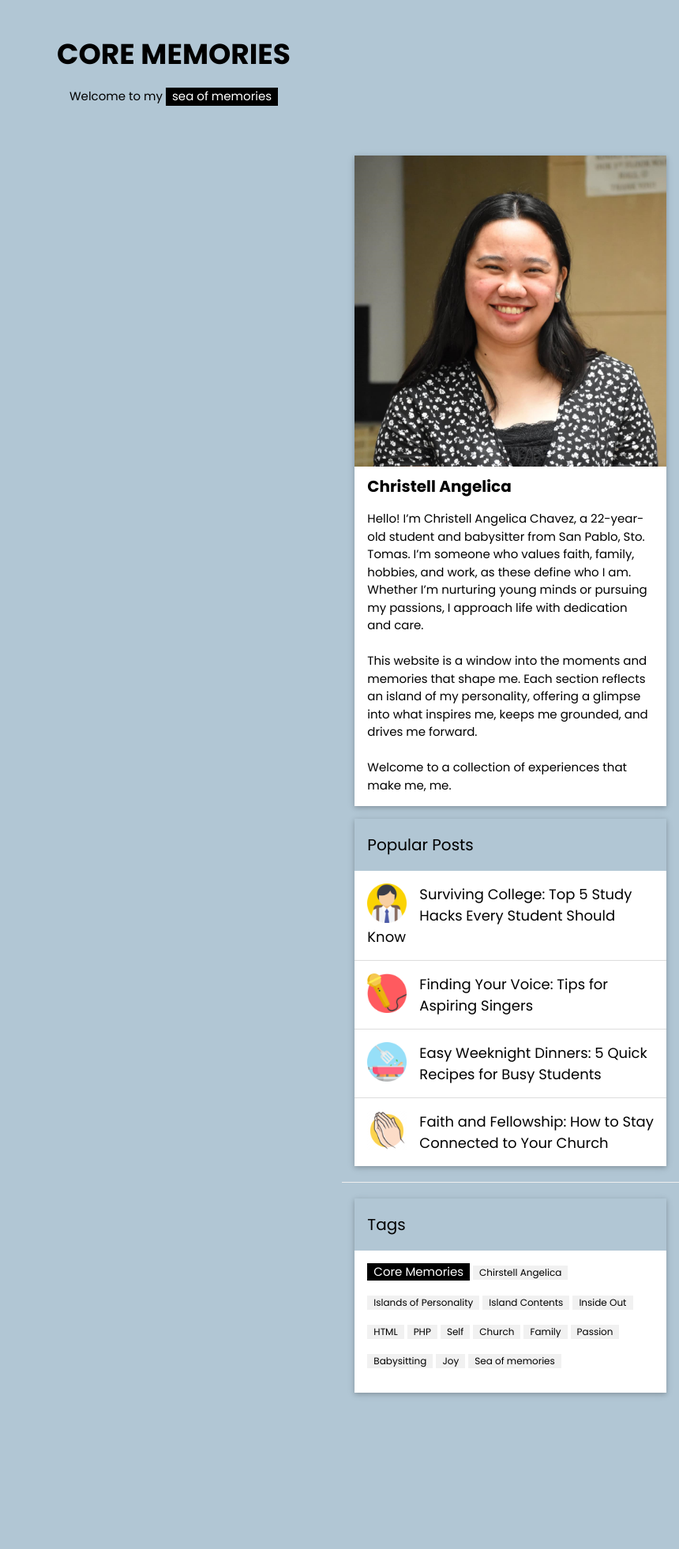
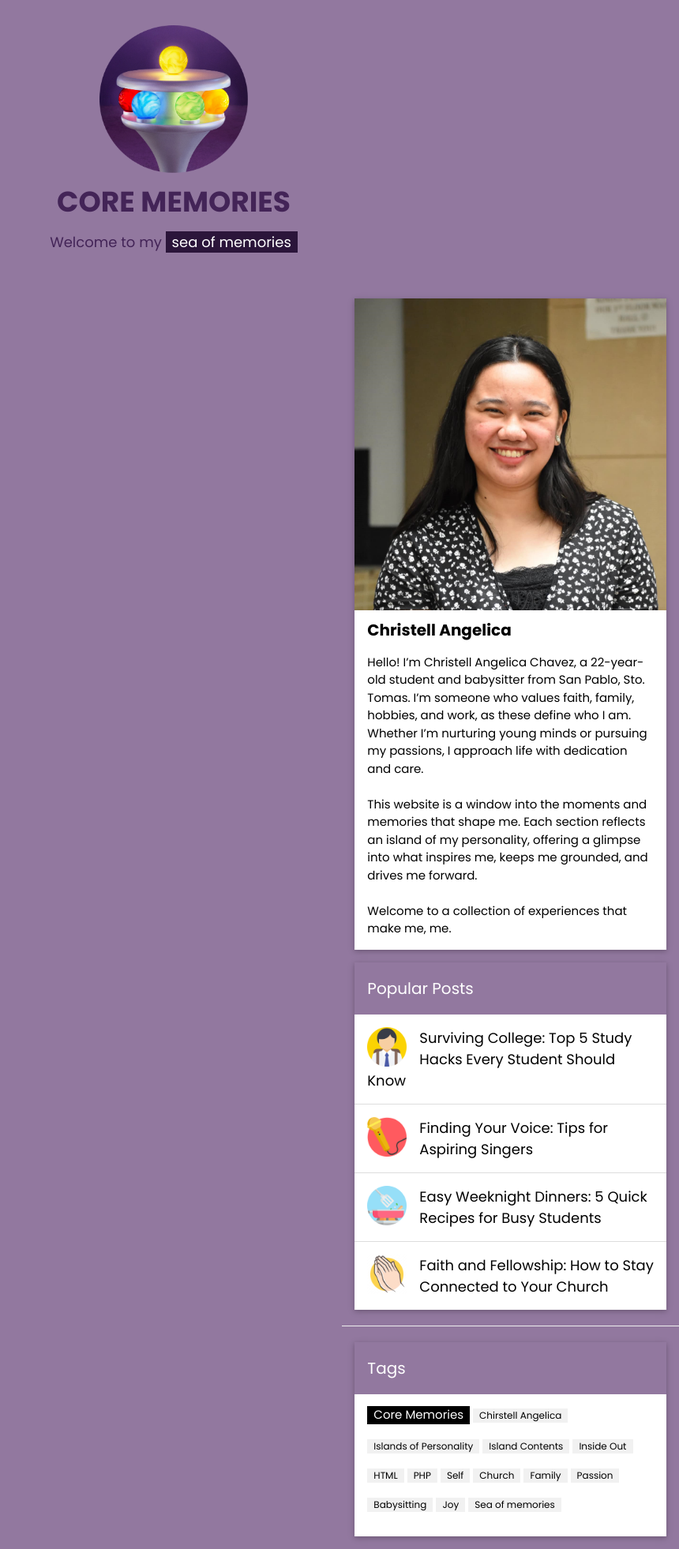
Before and after one commit to cadchavez/SAM-BE, a PHP site: page /A05/index.php in a window 1280 px wide. Shown: the whole page at 79% size, without its empty margins (420-1280 px from the left). Before the commit the page ends 1769 px from the top, so only its background shows below. Run offline with PHP 8.4, Linux system fonts and the light colour scheme; data that the repository does not hold is empty.

Commit message:
updated header and modified the contents

```diff
--- a/A05/index.php
+++ b/A05/index.php
@@ -22,26 +22,30 @@
         h5 {
             font-family: "Poppins", sans-serif
         }
+
+        body {
+            margin: 0;
+            background-color: #92789F;
+        }
     </style>
 </head>
 
-<body style="background-color: #B1C6D4">
+<body>
 
-    <!-- w3-content defines a container for fixed size centered content,
-and is wrapped around the whole page content, except for the footer in this example -->
     <div class="w3-content" style="max-width:1400px">
 
         <!-- Header -->
         <header class="w3-container w3-center w3-padding-32">
-            <h1><b>CORE MEMORIES</b></h1>
-            <p>Welcome to my <span class="w3-tag">sea of memories</span></p>
+            <img src="../A05/images/logo.png" style="width:15%">
+            <h1 style="color:#432457"><b>CORE MEMORIES</b></h1>
+            <h5 style="color:#432457">Welcome to my <span class="w3-tag" style="background-color:#2B153A">sea of memories</span></h5>
         </header>
 
             <!-- Faith Haven Card -->
         <div class="w3-row">
                 <!-- Faith Haven Card -->
                     <div class="w3-col l8 s12">
-                        <div class="w3-card-4 w3-margin w3-white">
+                        <div class="w3-card-4 w3-margin w3-white" id="faith-haven">
                             <?php
                             // Query to get the details of "Faith Haven"
                             $query = "SELECT * FROM islandsOfPersonality WHERE name = 'Faith Haven'";
@@ -82,7 +86,7 @@ and is wrapped around the whole page content, except for the footer in this exam
                         </div>
 
                         <!-- Bonded Isle Card -->
-                        <div class="w3-card-4 w3-margin w3-white">
+                        <div class="w3-card-4 w3-margin w3-white" id="bonded-isle">
                             <?php
                             // Query to get the details of "Faith Haven"
                             $query = "SELECT * FROM islandsOfPersonality WHERE name = 'Bonded Isle'";
@@ -123,7 +127,7 @@ and is wrapped around the whole page content, except for the footer in this exam
                         </div>
 
                         <!-- Leisure Lagoon Card -->
-                        <div class="w3-card-4 w3-margin w3-white">
+                        <div class="w3-card-4 w3-margin w3-white" id="leisure-lagoon">
                             <?php
                             // Query to get the details of "Faith Haven"
                             $query = "SELECT * FROM islandsOfPersonality WHERE name = 'Leisure Lagoon'";
@@ -164,7 +168,7 @@ and is wrapped around the whole page content, except for the footer in this exam
                         </div>
 
                         <!-- The Helping Hand Card -->
-                        <div class="w3-card-4 w3-margin w3-white">
+                        <div class="w3-card-4 w3-margin w3-white" id="the-helping-hand">
                             <?php
                             // Query to get the details of "Faith Haven"
                             $query = "SELECT * FROM islandsOfPersonality WHERE name = 'The Helping Hand'";
@@ -173,7 +177,7 @@ and is wrapped around the whole page content, except for the footer in this exam
                             // Check if any data is returned
                             if ($row = mysqli_fetch_array($result)) {
                             ?>
-                                <div class="card" style="background-color: #8C7E9C">
+                                <div class="card" style="background-color: #99E699">
                                     <!-- Title -->
                                     <div class="w3-container">
                                         <h3><b><?php echo $row['name']; ?></b></h3>
@@ -217,7 +221,7 @@ and is wrapped around the whole page content, except for the footer in this exam
                 <!-- Posts -->
                 <div class="w3-card w3-margin">
                     <div class="w3-container w3-padding">
-                        <h4>Popular Posts</h4>
+                        <h4 style="color:white">Popular Posts</h4>
                     </div>
                     <ul class="w3-ul w3-hoverable w3-white">
                         <li class="w3-padding-16">
@@ -247,7 +251,7 @@ and is wrapped around the whole page content, except for the footer in this exam
                 <!-- Labels / tags -->
                 <div class="w3-card w3-margin">
                     <div class="w3-container w3-padding">
-                        <h4>Tags</h4>
+                        <h4 style="color:white">Tags</h4>
                     </div>
                     <div class="w3-container w3-white">
                         <p><span class="w3-tag w3-black w3-margin-bottom">Core Memories</span> <span
--- a/index.html
+++ b/index.html
@@ -250,7 +250,7 @@
                             <h5 class="card-title" style="text-align: center;"><strong>Activity 5</strong></h5>
                             <p class="card-text flex-grow-1">New Activity</p>
                             <div class="text-center mt-auto">
-                                <a href="A05/index.html" class="btn btn-lg">Open</a>
+                                <a href="A05/index.php" class="btn btn-lg">Open</a>
                             </div>
                         </div>
                     </div>
```
Also changed, not shown: A05/images/logo.png (added).
